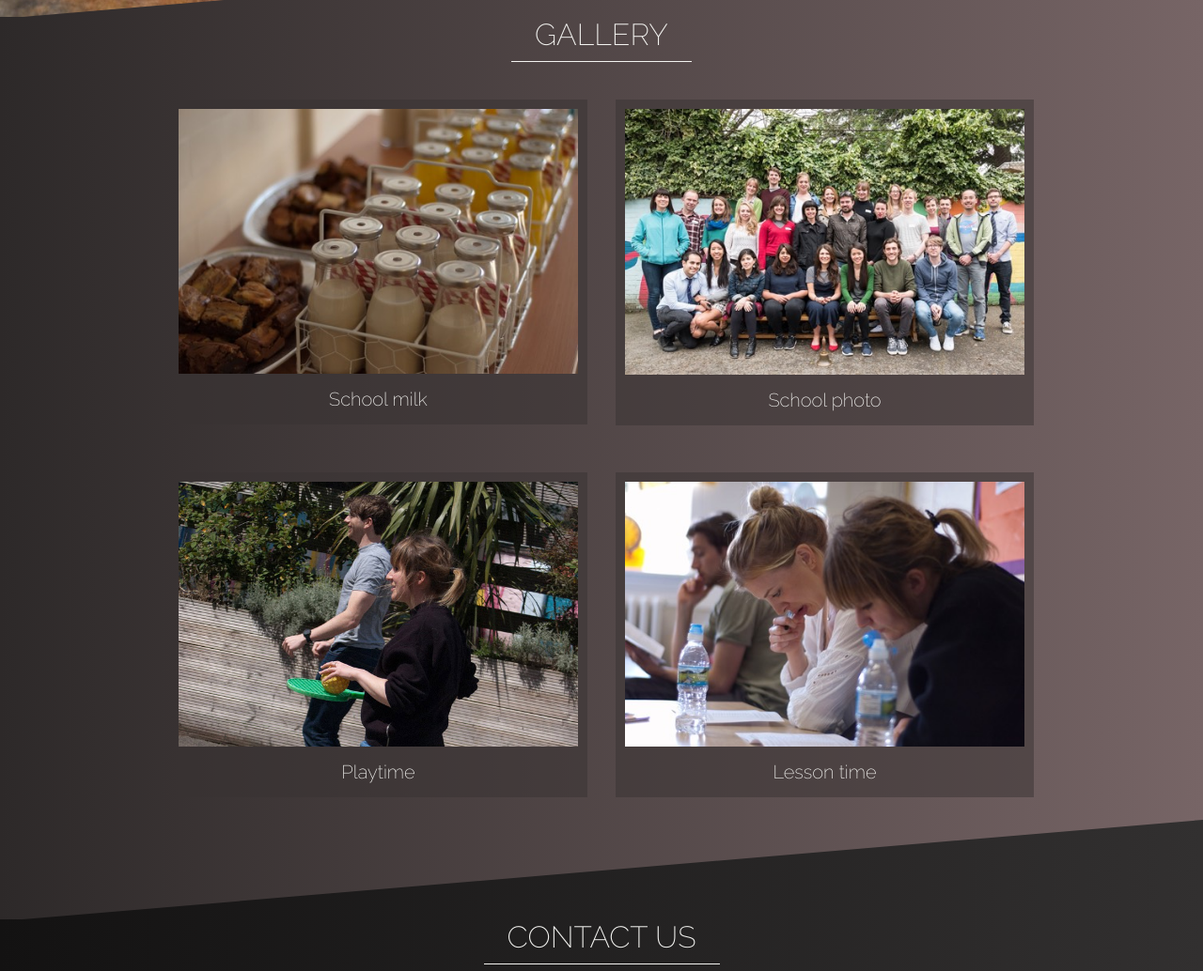
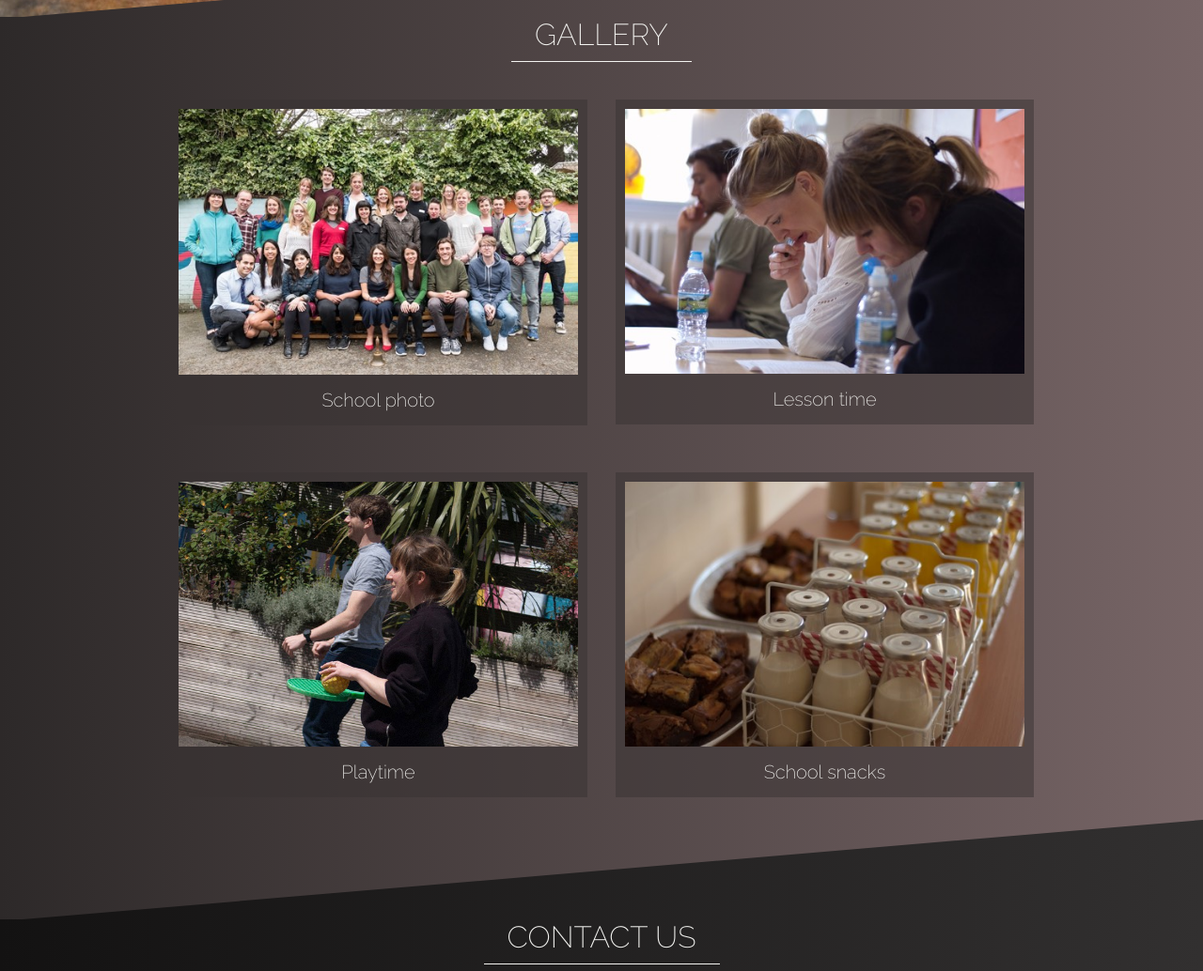
Before and after one commit to benscott/saturday-school, a website built with webpack: page src/index.html in a window 1280 px wide. Shown: the part 1344-2378 px from the top of the page at 94% size. Built offline with nearby package versions, Linux system fonts and the light colour scheme.

Commit message:
Fix image order

```diff
--- a/src/index.html
+++ b/src/index.html
@@ -117,21 +117,24 @@
                     </div>
                 </div>
                 <div class="row">
+
+
                     <div class="offset-sm-1 col-sm-5">
-                        <div class="img-wrapper">
-                            <img class="img-thumbnail img-responsive" width="500" height="332" src="./images/milk.jpg"
-                                alt="School milk" />
-                            <h5>School milk</h5>
-                        </div>
-                    </div>
-
-                    <div class="col-sm-5">
                         <div class="img-wrapper">
                             <img class="img-thumbnail img-responsive" width="500" height="332" src="./images/class.jpg"
                                 alt="School photo" />
                             <h5>School photo</h5>
                         </div>
                     </div>
+
+                    <div class="col-sm-5">
+                        <div class="img-wrapper">
+                            <img class="img-thumbnail img-responsive" width="500" height="332"
+                                src="./images/lesson time.jpg" alt="Lesson time" />
+                            <h5>Lesson time</h5>
+                        </div>
+                    </div>
+
                 </div>
 
                 <div class="row">
@@ -145,9 +148,9 @@
 
                     <div class="col-sm-5">
                         <div class="img-wrapper">
-                            <img class="img-thumbnail img-responsive" width="500" height="332"
-                                src="./images/lesson time.jpg" alt="Lesson time" />
-                            <h5>Lesson time</h5>
+                            <img class="img-thumbnail img-responsive" width="500" height="332" src="./images/milk.jpg"
+                                alt="School snacks" />
+                            <h5>School snacks</h5>
                         </div>
                     </div>
 
```
Also changed, not shown: docs/index.html (+16 -13 lines).
